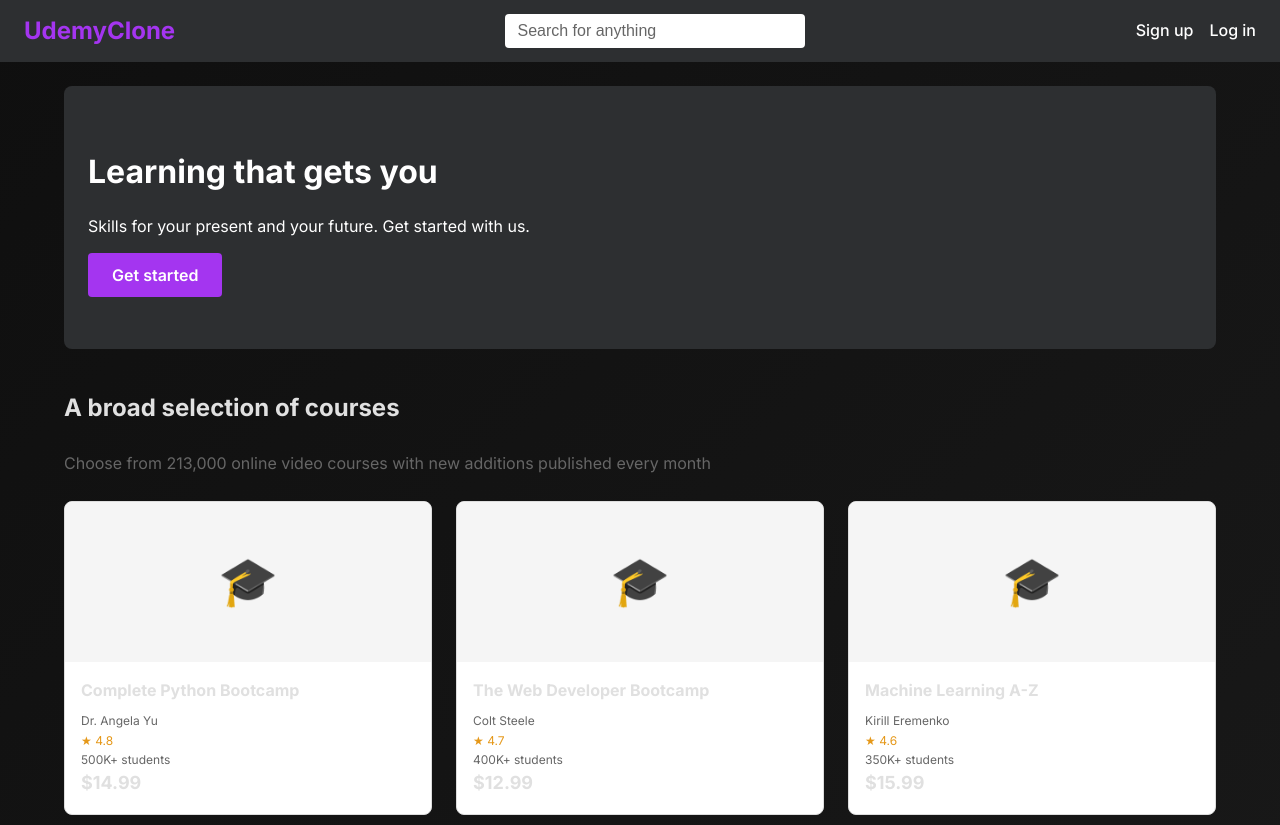
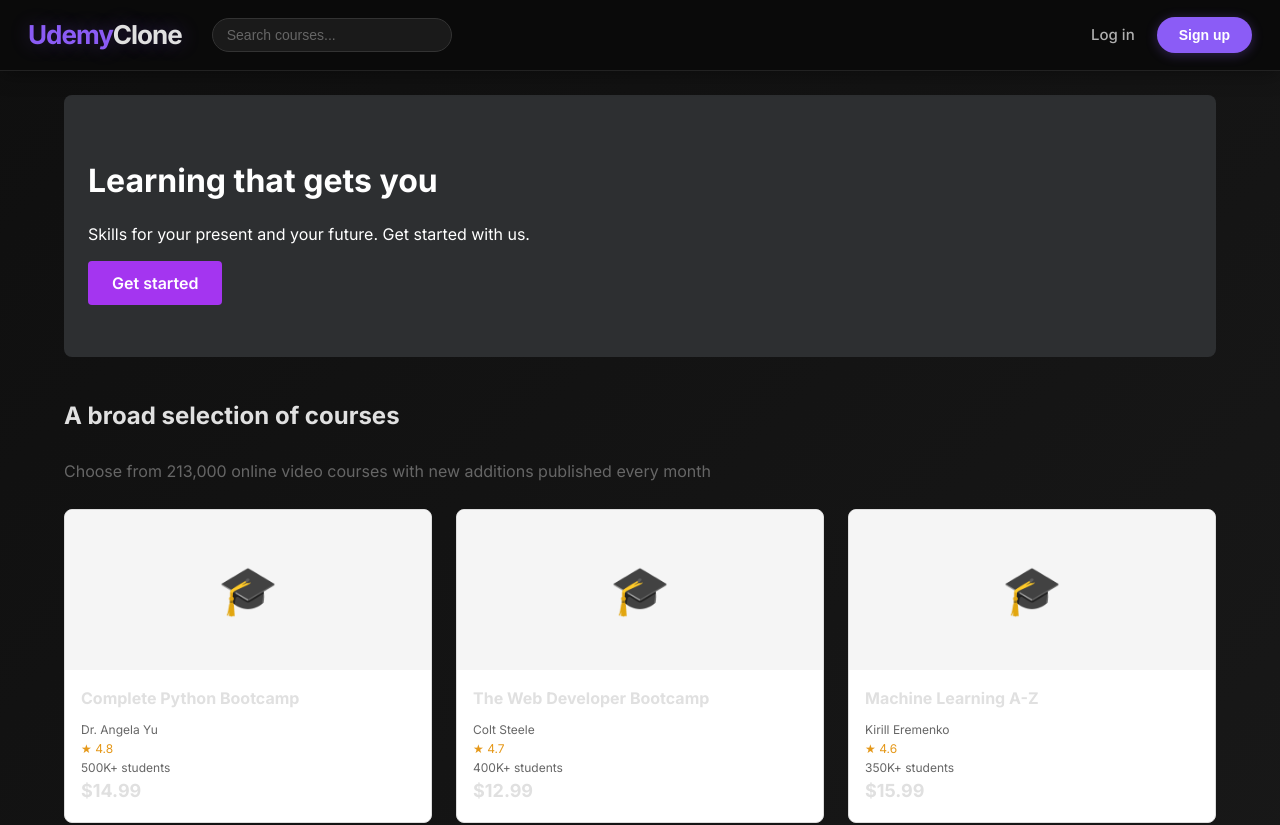
Before and after one commit to TusharHegde-03/udemy-clone-learning-platform, a React (Vite) app in the folder frontend/: page / in a window 1280 px wide. Shown: the top 825 px of the page. Built offline with nearby package versions, Linux system fonts and the light colour scheme; no server answers.

Commit message:
Redesign Navbar with dark theme, search bar, and purple logo

```diff
--- a/frontend/src/components/Navbar.jsx
+++ b/frontend/src/components/Navbar.jsx
@@ -4,85 +4,120 @@ function Navbar({ isLoggedIn, user, onLogout }) {
   const navigate = useNavigate();
 
   const navbarStyle = {
-    backgroundColor: '#2d2f31',
-    color: 'white',
-    padding: '12px 24px',
+    backgroundColor: '#0a0a0a',
+    color: '#e0e0e0',
+    padding: '14px 28px',
     display: 'flex',
     justifyContent: 'space-between',
     alignItems: 'center',
+    borderBottom: '1px solid #222',
+    position: 'sticky',
+    top: 0,
+    zIndex: 1000,
+    boxShadow: '0 2px 20px rgba(0,0,0,0.4)',
   };
 
   const logoStyle = {
-    fontSize: '24px',
-    fontWeight: 'bold',
-    color: '#a435f0',
+    fontSize: '26px',
+    fontWeight: '800',
+    color: '#8b5cf6',
+    cursor: 'pointer',
+    letterSpacing: '-1px',
+    textShadow: '0 0 20px rgba(139, 92, 246, 0.3)',
+  };
+
+  const logoSpanStyle = {
+    color: '#e0e0e0',
   };
 
   const navStyle = {
     display: 'flex',
     alignItems: 'center',
-    gap: '16px',
+    gap: '22px',
   };
 
-  const linkStyle = {
-    color: 'white',
+  const navLinkStyle = {
+    color: '#b0b0b0',
     textDecoration: 'none',
+    fontSize: '15px',
     fontWeight: '500',
+    transition: 'color 0.2s',
+    cursor: 'pointer',
   };
 
-  const buttonStyle = {
-    backgroundColor: '#a435f0',
-    color: 'white',
-    border: 'none',
-    padding: '10px 20px',
-    borderRadius: '4px',
-    cursor: 'pointer',
-    fontWeight: '600',
+  const searchBoxStyle = {
+    backgroundColor: '#1a1a1a',
+    border: '1px solid #333',
+    borderRadius: '22px',
+    padding: '8px 14px',
+    color: '#e0e0e0',
+    fontSize: '14px',
+    minWidth: '240px',
+    outline: 'none',
   };
 
-  const searchBarStyle = {
-    backgroundColor: 'white',
-    color: '#333',
+  const buttonPrimaryStyle = {
+    backgroundColor: '#8b5cf6',
+    color: '#fff',
+    padding: '10px 22px',
+    borderRadius: '24px',
     border: 'none',
-    padding: '8px 12px',
-    borderRadius: '4px',
-    width: '300px',
+    fontSize: '14px',
+    fontWeight: '600',
+    cursor: 'pointer',
+    transition: 'all 0.2s',
+    boxShadow: '0 2px 12px rgba(139, 92, 246, 0.3)',
+  };
+
+  const buttonSecondaryStyle = {
+    backgroundColor: 'transparent',
+    color: '#e0e0e0',
+    padding: '10px 22px',
+    borderRadius: '24px',
+    border: '1px solid #444',
+    fontSize: '14px',
+    fontWeight: '600',
+    cursor: 'pointer',
+    transition: 'all 0.2s',
   };
 
   return (
     <nav style={navbarStyle}>
-      <Link to="/" style={{ ...logoStyle, textDecoration: 'none' }}>
-        UdemyClone
-      </Link>
-      <input
-        type="text"
-        placeholder="Search for anything"
-        style={searchBarStyle}
-      />
+      <div style={{ display: 'flex', alignItems: 'center', gap: '30px' }}>
+        <Link to="/" style={{ textDecoration: 'none' }}>
+          <span style={logoStyle}>
+            Udemy<span style={logoSpanStyle}>Clone</span>
+          </span>
+        </Link>
+        <input
+          type="text"
+          placeholder="Search courses..."
+          style={searchBoxStyle}
+          onChange={(e) => {
+            if (e.target.value) {
+              navigate(`/courses?search=${e.target.value}`);
+            } else {
+              navigate('/courses');
+            }
+          }}
+        />
+      </div>
       <div style={navStyle}>
         {isLoggedIn ? (
           <>
-            <Link to="/courses" style={linkStyle}>
-              My Learning
+            <Link to="/courses" style={navLinkStyle}>Courses</Link>
+            <Link to="/dashboard" style={navLinkStyle}>My Learning</Link>
+            <Link to="/dashboard" style={navLinkStyle}>
+              <span style={{ marginRight: '8px' }}>Hi, {user?.name || 'User'}</span>
             </Link>
-            <Link to="/dashboard" style={linkStyle}>
-              Dashboard
-            </Link>
-            <span style={{ color: 'white' }}>
-              Hi, {user?.name || 'User'}
-            </span>
-            <button onClick={onLogout} style={buttonStyle}>
-              Logout
-            </button>
+            <button style={buttonSecondaryStyle} onClick={onLogout}>Logout</button>
           </>
         ) : (
           <>
-            <Link to="/signup" style={linkStyle}>
+            <Link to="/signin" style={navLinkStyle}>Log in</Link>
+            <button style={buttonPrimaryStyle} onClick={() => navigate('/signup')}>
               Sign up
-            </Link>
-            <Link to="/signin" style={linkStyle}>
-              Log in
-            </Link>
+            </button>
           </>
         )}
       </div>
```
